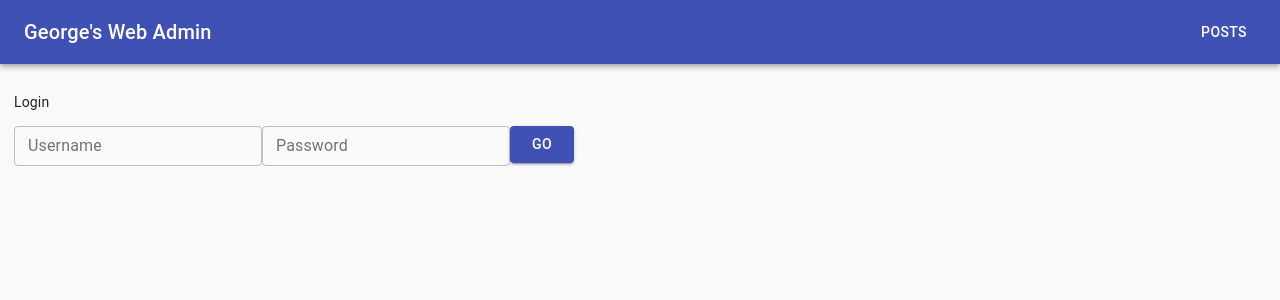
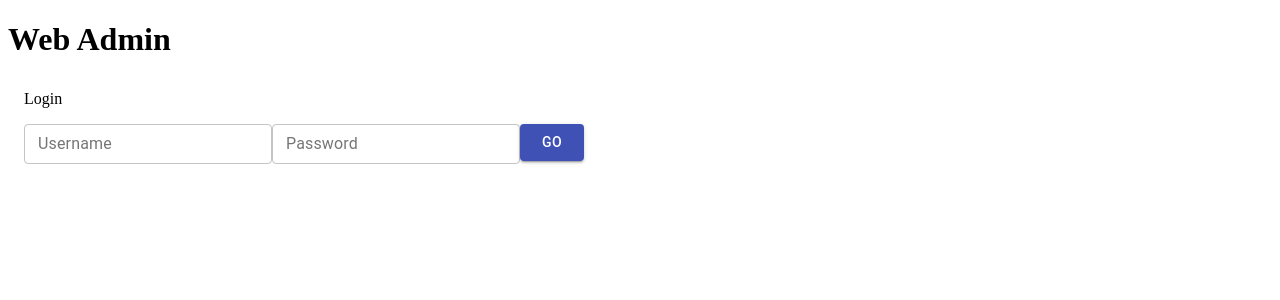
Before and after one commit to georgemblack/web-admin, a React app: page / in a window 1280 px wide. Shown: the top 300 px of the page. Built offline with nearby package versions, Linux system fonts and the light colour scheme.

Commit message:
Remove material-ui components

```diff
--- a/src/App.jsx
+++ b/src/App.jsx
@@ -1,39 +1,18 @@
 import React from "react";
 import { Provider } from "react-redux";
-
-import CssBaseline from "@material-ui/core/CssBaseline";
-import { AppBar, Toolbar, Button, Typography } from "@material-ui/core";
-import { makeStyles } from "@material-ui/core/styles";
 
 import store from "./store/Store";
 import Main from "./views/Main.jsx";
 
-const useStyles = makeStyles((theme) => ({
-  title: {
-    flexGrow: 1,
-  },
-}));
-
 function App(props) {
-  const classes = useStyles();
-
   return (
     <Provider store={store}>
-      <CssBaseline>
-        <header>
-          <AppBar position="static">
-            <Toolbar>
-              <Typography variant="h6" className={classes.title}>
-                George's Web Admin
-              </Typography>
-              <Button color="inherit">Posts</Button>
-            </Toolbar>
-          </AppBar>
-        </header>
-        <main>
-          <Main />
-        </main>
-      </CssBaseline>
+      <header>
+        <h1>Web Admin</h1>
+      </header>
+      <main>
+        <Main />
+      </main>
     </Provider>
   );
 }
```
